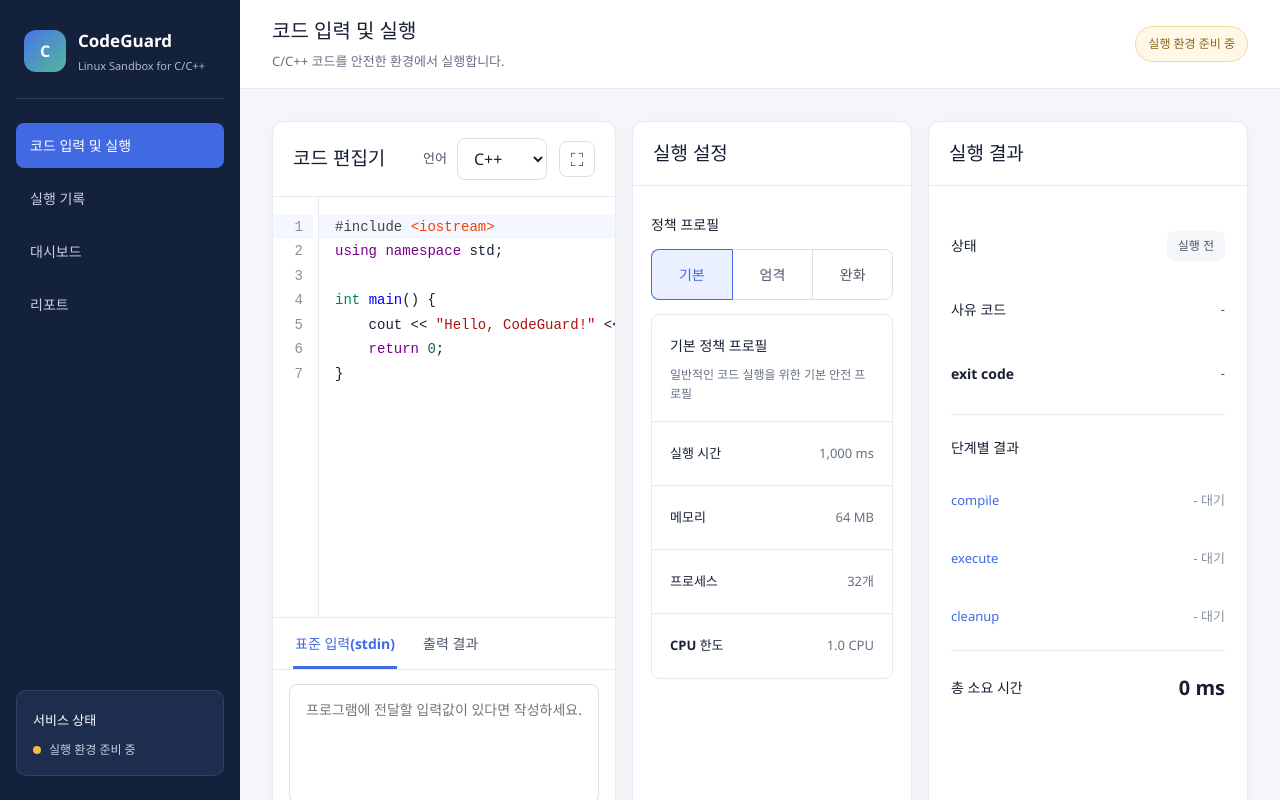
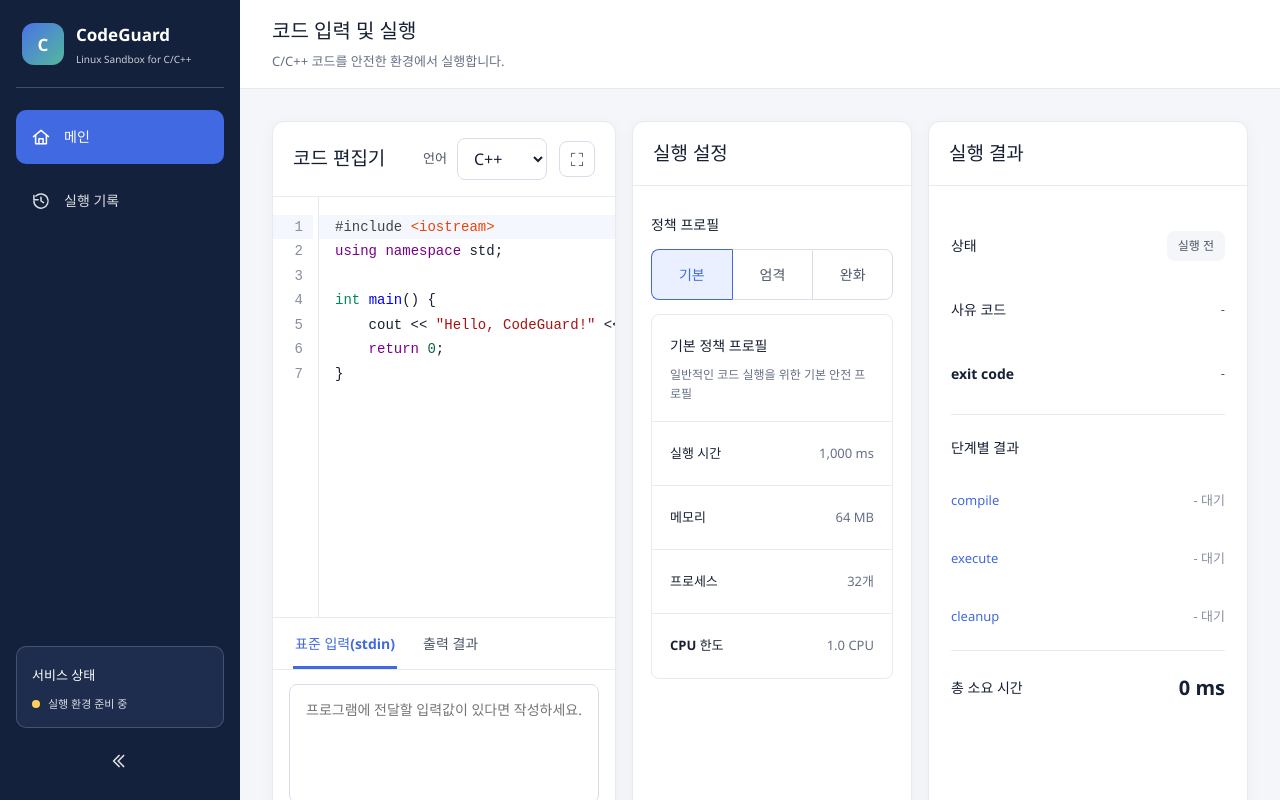
Before and after one commit to becky5432/CodeGuard_WHS4, a React app in the folder frontend/: page / in a window 1280 px wide. Shown: the top 800 px of the page. Built offline with nearby package versions, Linux system fonts and the light colour scheme; no server answers; the HTML template or start-up script is replaced by a standard one.

Commit message:
refactor: 사이드바 및 공통 레이아웃 정리

```diff
--- a/frontend/src/App.css
+++ b/frontend/src/App.css
@@ -611,24 +611,42 @@
 /* 왼쪽 사이드바 */
 
 .sidebar {
-  display: flex;
   position: sticky;
   top: 0;
+  display: flex;
   flex: 0 0 var(--sidebar-width);
   flex-direction: column;
   width: var(--sidebar-width);
   height: 100vh;
-  padding: 24px 16px;
+  padding: 22px 16px 18px;
   color: var(--white);
   background-color: var(--navy-900);
+  transition:
+    width 0.2s ease,
+    flex-basis 0.2s ease,
+    padding 0.2s ease;
+}
+
+.sidebar-collapsed {
+  flex-basis: 82px;
+  width: 82px;
+  padding-right: 14px;
+  padding-left: 14px;
 }
 
 .service-logo {
   display: flex;
   align-items: center;
   gap: 12px;
-  padding: 4px 8px 24px;
-  border-bottom: 1px solid rgba(255, 255, 255, 0.12);
+  min-height: 58px;
+  padding: 0 6px 20px;
+  border-bottom: 1px solid rgba(255, 255, 255, 0.2);
+}
+
+.sidebar-collapsed .service-logo {
+  justify-content: center;
+  padding-right: 0;
+  padding-left: 0;
 }
 
 .logo-symbol {
@@ -640,47 +658,56 @@
   border-radius: 12px;
   color: var(--white);
   background: linear-gradient(135deg, #4a73e8, #54b89b);
+  font-size: 17px;
   font-weight: 800;
 }
 
-.service-logo strong {
+.service-logo-text {
+  min-width: 0;
+}
+
+.service-logo-text strong {
   display: block;
   font-size: 17px;
+  white-space: nowrap;
 }
 
-.service-logo span {
+.service-logo-text span {
   display: block;
   margin-top: 4px;
-  color: #aeb9ce;
-  font-size: 11px;
+  color: rgba(255, 255, 255, 0.78);
+  font-size: 10px;
+  white-space: nowrap;
 }
 
 .navigation {
   display: flex;
   flex-direction: column;
-  gap: 8px;
-  margin-top: 24px;
+  gap: 10px;
+  margin-top: 22px;
 }
 
 .navigation-item {
-  width: 100%;
+  display: flex;
+  align-items: center;
+  gap: 12px;
+  min-height: 54px;
   padding: 12px 14px;
-  border: 0;
-  border-radius: 8px;
-  color: #c7d0df;
+  border-radius: 10px;
+  color: rgba(255, 255, 255, 0.85);
   background-color: transparent;
-  text-align: left;
   font-size: 14px;
-  font-weight: 600;
+  font-weight: 700;
+  text-decoration: none;
+  white-space: nowrap;
   transition:
     color 0.2s ease,
     background-color 0.2s ease;
-  text-decoration: none;
 }
 
 .navigation-item:hover {
   color: var(--white);
-  background-color: rgba(255, 255, 255, 0.08);
+  background-color: rgba(255, 255, 255, 0.12);
 }
 
 .navigation-item.active {
@@ -688,10 +715,34 @@
   background-color: var(--blue-600);
 }
 
+.sidebar-collapsed .navigation-item {
+  justify-content: center;
+  width: 54px;
+  height: 54px;
+  padding: 0;
+}
+
+.navigation-icon {
+  display: grid;
+  flex: 0 0 22px;
+  width: 22px;
+  height: 22px;
+  place-items: center;
+}
+
+.navigation-icon svg {
+  display: block;
+}
+
+.navigation-label {
+  overflow: hidden;
+  text-overflow: ellipsis;
+}
+
 .service-status {
   margin-top: auto;
-  padding: 16px;
-  border: 1px solid rgba(255, 255, 255, 0.1);
+  padding: 15px;
+  border: 1px solid rgba(255, 255, 255, 0.18);
   border-radius: 10px;
   background-color: var(--navy-800);
 }
@@ -705,15 +756,50 @@
   align-items: center;
   gap: 8px;
   margin: 10px 0 0;
-  color: #c7d0df;
-  font-size: 12px;
+  color: rgba(255, 255, 255, 0.84);
+  font-size: 11px;
+  white-space: nowrap;
+}
+
+.collapsed-service-status {
+  display: grid;
+  width: 54px;
+  height: 42px;
+  margin-top: auto;
+  place-items: center;
+  border: 1px solid rgba(255, 255, 255, 0.18);
+  border-radius: 10px;
+  background-color: var(--navy-800);
 }
 
 .status-dot {
+  display: block;
   width: 8px;
   height: 8px;
   border-radius: 50%;
-  background-color: #f5b942;
+  background-color: #ffd25a;
+}
+
+.sidebar-toggle {
+  display: grid;
+  width: 100%;
+  min-height: 42px;
+  margin-top: 12px;
+  padding: 0;
+  place-items: center;
+  border: 0;
+  border-radius: 8px;
+  color: rgba(255, 255, 255, 0.86);
+  background-color: transparent;
+}
+
+.sidebar-toggle:hover {
+  color: var(--white);
+  background-color: rgba(255, 255, 255, 0.12);
+}
+
+.sidebar-toggle svg {
+  display: block;
 }
 
 /* 오른쪽 전체 페이지 */
@@ -742,16 +828,6 @@
   margin: 6px 0 0;
   color: var(--gray-600);
   font-size: 13px;
-}
-
-.environment-status {
-  padding: 8px 12px;
-  border: 1px solid #f0d7a0;
-  border-radius: 999px;
-  color: #8a641b;
-  background-color: #fff8e7;
-  font-size: 12px;
-  font-weight: 700;
 }
 
 .main-content {
@@ -924,25 +1000,6 @@
 }
 
 @media (max-width: 720px) {
-  .app {
-    display: block;
-  }
-
-  .sidebar {
-    position: static;
-    width: 100%;
-    height: auto;
-  }
-
-  .navigation {
-    display: grid;
-    grid-template-columns: repeat(2, minmax(0, 1fr));
-  }
-
-  .service-status {
-    margin-top: 20px;
-  }
-
   .header {
     align-items: flex-start;
     flex-direction: column;
--- a/frontend/src/components/Header.jsx
+++ b/frontend/src/components/Header.jsx
@@ -5,8 +5,6 @@
         <h1>{title}</h1>
         <p>{description}</p>
       </div>
-
-      <span className="environment-status">실행 환경 준비 중</span>
     </header>
   );
 }
--- a/frontend/src/components/Sidebar.jsx
+++ b/frontend/src/components/Sidebar.jsx
@@ -1,15 +1,87 @@
 import { NavLink } from "react-router-dom";
 
-function Sidebar() {
+function HomeIcon() {
   return (
-    <aside className="sidebar">
+    <svg
+      viewBox="0 0 24 24"
+      width="20"
+      height="20"
+      fill="none"
+      stroke="currentColor"
+      strokeWidth="1.8"
+      strokeLinecap="round"
+      strokeLinejoin="round"
+      aria-hidden="true"
+    >
+      <path d="M3 11.5 12 4l9 7.5" />
+      <path d="M5.5 10v10h13V10" />
+      <path d="M9.5 20v-6h5v6" />
+    </svg>
+  );
+}
+
+function HistoryIcon() {
+  return (
+    <svg
+      viewBox="0 0 24 24"
+      width="20"
+      height="20"
+      fill="none"
+      stroke="currentColor"
+      strokeWidth="1.8"
+      strokeLinecap="round"
+      strokeLinejoin="round"
+      aria-hidden="true"
+    >
+      <path d="M3.5 12a8.5 8.5 0 1 0 2.4-5.9" />
+      <path d="M3.5 5.5v5h5" />
+      <path d="M12 7.5V12l3 2" />
+    </svg>
+  );
+}
+
+function ChevronIcon({ isCollapsed }) {
+  return (
+    <svg
+      viewBox="0 0 24 24"
+      width="22"
+      height="22"
+      fill="none"
+      stroke="currentColor"
+      strokeWidth="1.8"
+      strokeLinecap="round"
+      strokeLinejoin="round"
+      aria-hidden="true"
+    >
+      {isCollapsed ? (
+        <>
+          <path d="m8 6 6 6-6 6" />
+          <path d="m13 6 6 6-6 6" />
+        </>
+      ) : (
+        <>
+          <path d="m16 6-6 6 6 6" />
+          <path d="m11 6-6 6 6 6" />
+        </>
+      )}
+    </svg>
+  );
+}
+
+function Sidebar({ isCollapsed, onToggle }) {
+  return (
+    <aside className={`sidebar${isCollapsed ? " sidebar-collapsed" : ""}`}>
       <div className="service-logo">
-        <div className="logo-symbol">C</div>
+        <div className="logo-symbol" aria-hidden="true">
+          C
+        </div>
 
-        <div>
+        {!isCollapsed && (
+          <div className="service-logo-text">
             <strong>CodeGuard</strong>
             <span>Linux Sandbox for C/C++</span>
           </div>
+        )}
       </div>
 
       <nav className="navigation" aria-label="주요 메뉴">
@@ -19,8 +91,13 @@
           }
           to="/"
           end
+          title={isCollapsed ? "메인" : undefined}
         >
-          코드 입력 및 실행
+          <span className="navigation-icon">
+            <HomeIcon />
+          </span>
+
+          {!isCollapsed && <span className="navigation-label">메인</span>}
         </NavLink>
 
         <NavLink
@@ -28,26 +105,44 @@
             `navigation-item${isActive ? " active" : ""}`
           }
           to="/history"
+          title={isCollapsed ? "실행 기록" : undefined}
         >
-          실행 기록
+          <span className="navigation-icon">
+            <HistoryIcon />
+          </span>
+
+          {!isCollapsed && <span className="navigation-label">실행 기록</span>}
         </NavLink>
-
-        <button className="navigation-item" type="button" disabled>
-          대시보드
-        </button>
-
-        <button className="navigation-item" type="button" disabled>
-          리포트
-        </button>
       </nav>
 
+      {!isCollapsed ? (
         <div className="service-status">
           <strong>서비스 상태</strong>
+
           <p>
             <span className="status-dot" />
             실행 환경 준비 중
           </p>
         </div>
+      ) : (
+        <div
+          className="collapsed-service-status"
+          title="실행 환경 준비 중"
+          aria-label="실행 환경 준비 중"
+        >
+          <span className="status-dot" />
+        </div>
+      )}
+
+      <button
+        className="sidebar-toggle"
+        type="button"
+        aria-label={isCollapsed ? "사이드바 펼치기" : "사이드바 접기"}
+        title={isCollapsed ? "사이드바 펼치기" : "사이드바 접기"}
+        onClick={onToggle}
+      >
+        <ChevronIcon isCollapsed={isCollapsed} />
+      </button>
     </aside>
   );
 }
--- a/frontend/src/layouts/CommonLayout.jsx
+++ b/frontend/src/layouts/CommonLayout.jsx
@@ -1,11 +1,17 @@
+import { useState } from "react";
 import { Outlet } from "react-router-dom";
 import Header from "../components/Header";
 import Sidebar from "../components/Sidebar";
 
 function CommonLayout({ title, description }) {
+  const [isSidebarCollapsed, setIsSidebarCollapsed] = useState(false);
+
   return (
     <div className="app">
-      <Sidebar />
+      <Sidebar
+        isCollapsed={isSidebarCollapsed}
+        onToggle={() => setIsSidebarCollapsed((current) => !current)}
+      />
 
       <div className="page">
         <Header title={title} description={description} />
```
Lines whose indentation alone changed are shown as unchanged.
